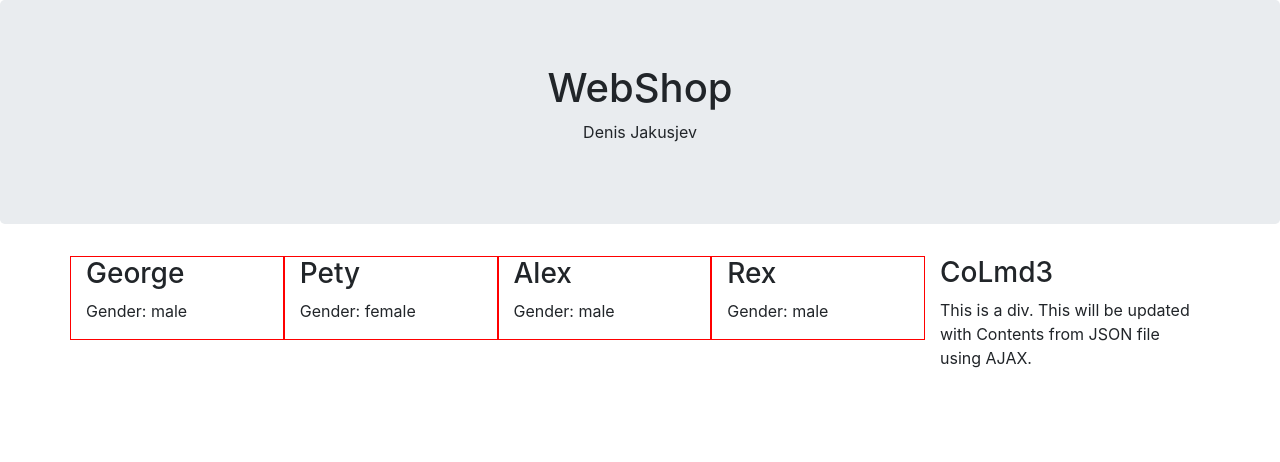
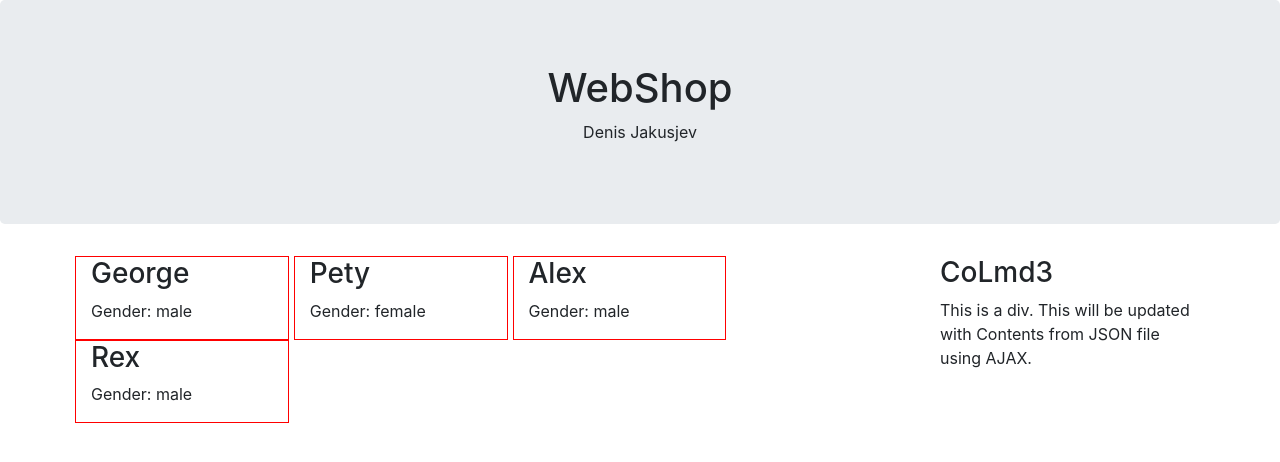
Before and after one commit to MYIIIKETEP/Wamp, a PHP site: page / in a window 1280 px wide. Shown: the part 56-518 px from the top of the page. Run offline with PHP 8.4, Linux system fonts and the light colour scheme; a stand-in replaces the project's code that opens the database connection.

Commit message:
take it tommorow

```diff
--- a/style.css
+++ b/style.css
@@ -2,6 +2,7 @@
     border-style: solid;
     border-width: 1px;
     border-color: red;
+    margin-left: 5px;
 
 }
 #flip{
```
Also changed, not shown: data.json (line endings or trailing spaces).
